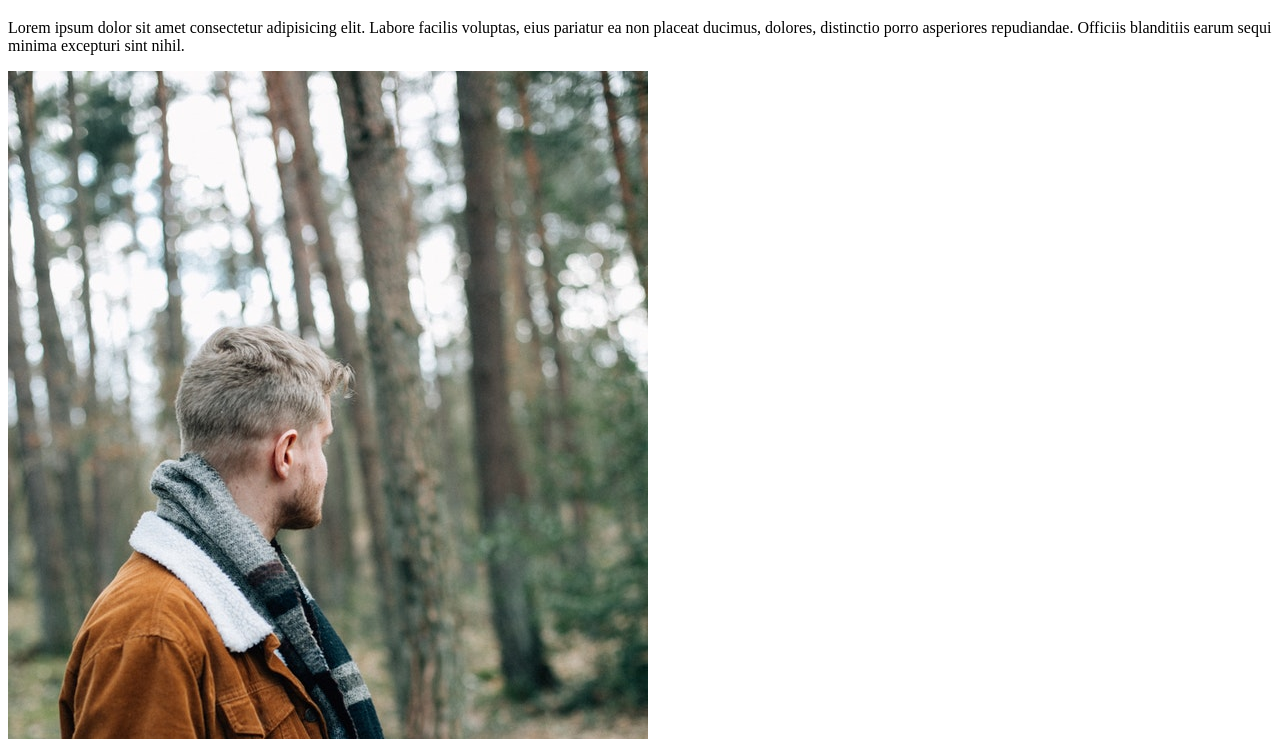
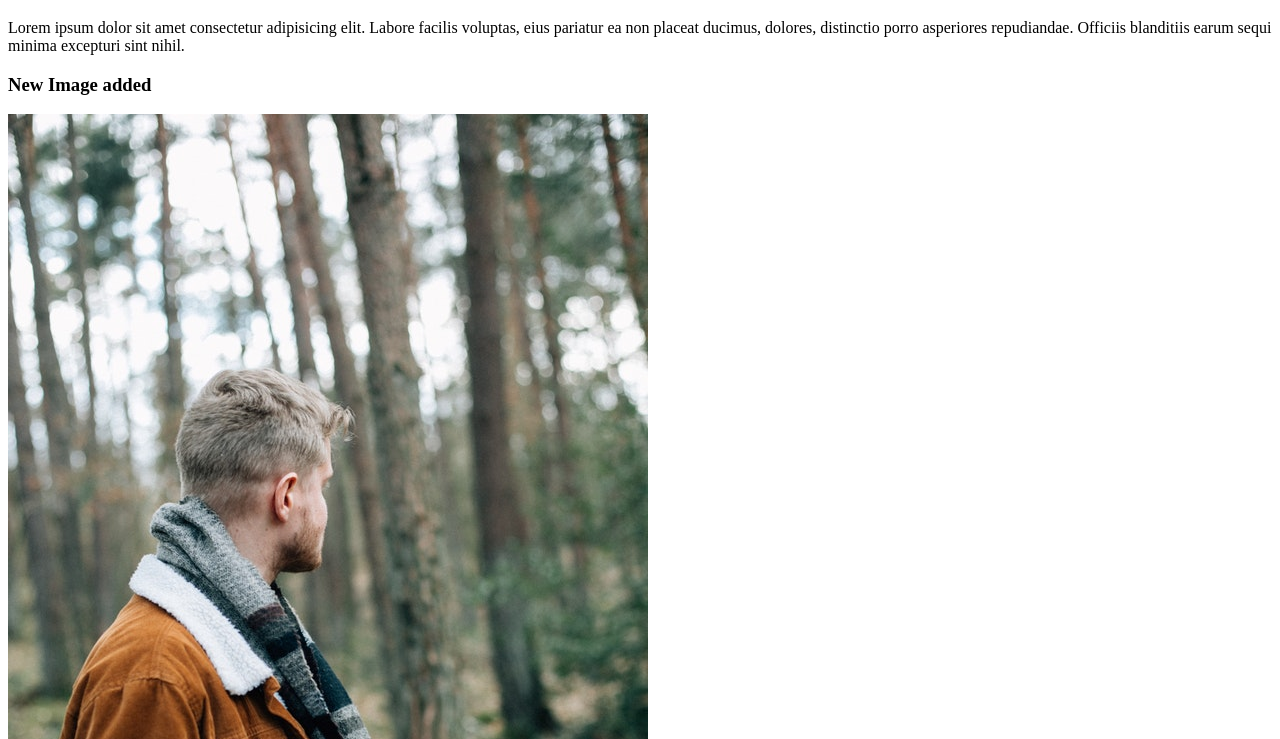
Before and after one commit to rehanmosabbir/github-test-project, a plain HTML site: page index.html in a window 1280 px wide. Shown: the part 61-800 px from the top of the page. Drawn offline with Linux system fonts and the light colour scheme.

Commit message:
Heading 3 added

```diff
--- a/index.html
+++ b/index.html
@@ -12,6 +12,8 @@
       Lorem ipsum dolor sit amet consectetur adipisicing elit. Labore facilis voluptas, eius pariatur ea non placeat ducimus, dolores,
       distinctio porro asperiores repudiandae. Officiis blanditiis earum sequi minima excepturi sint nihil.
     </p>
+
+    <h3>New Image added</h3>
     <img src="img/pexels-kelian-pfleger-7367020.jpg" alt="" />
   </body>
 </html>
```
